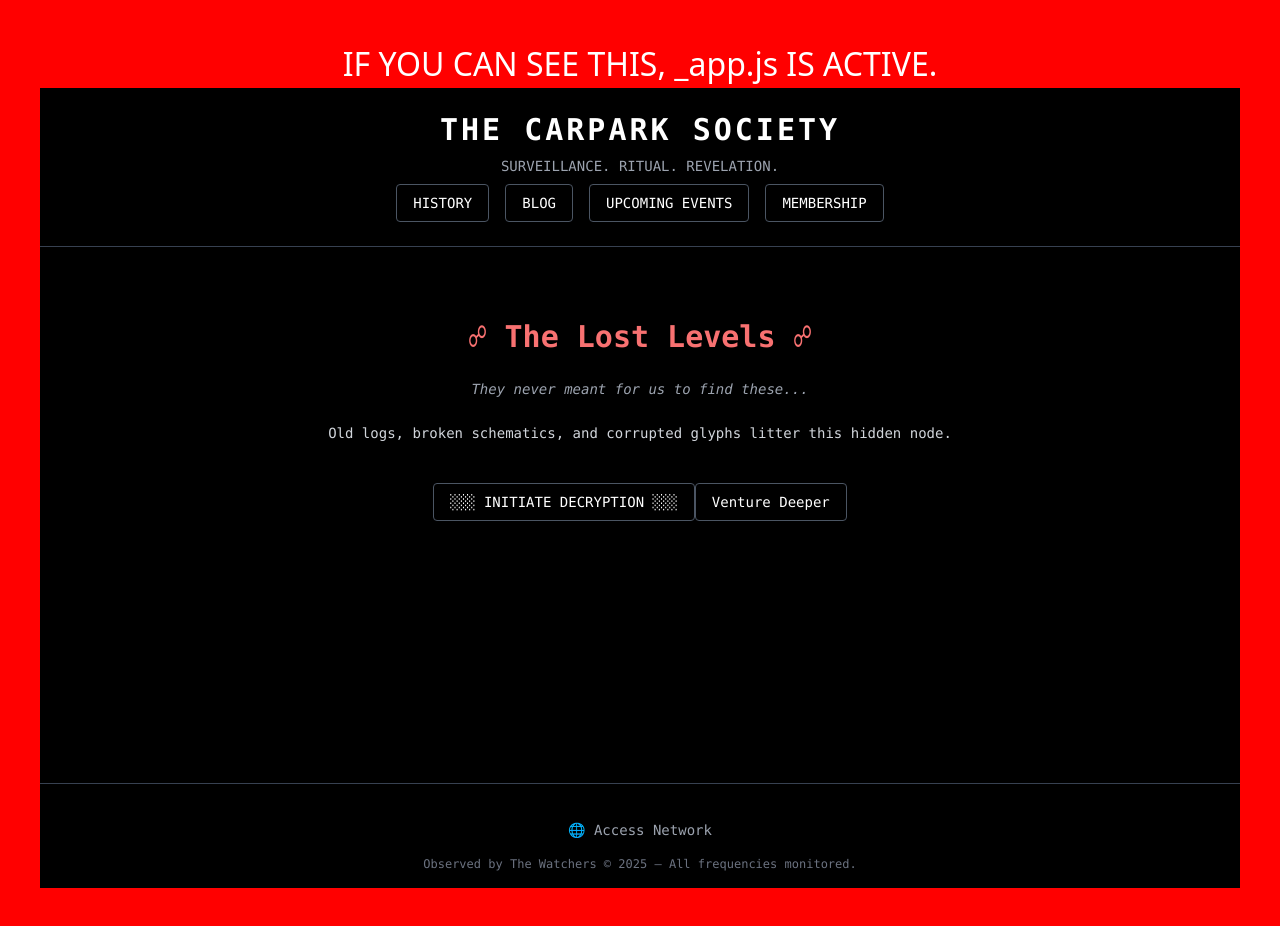
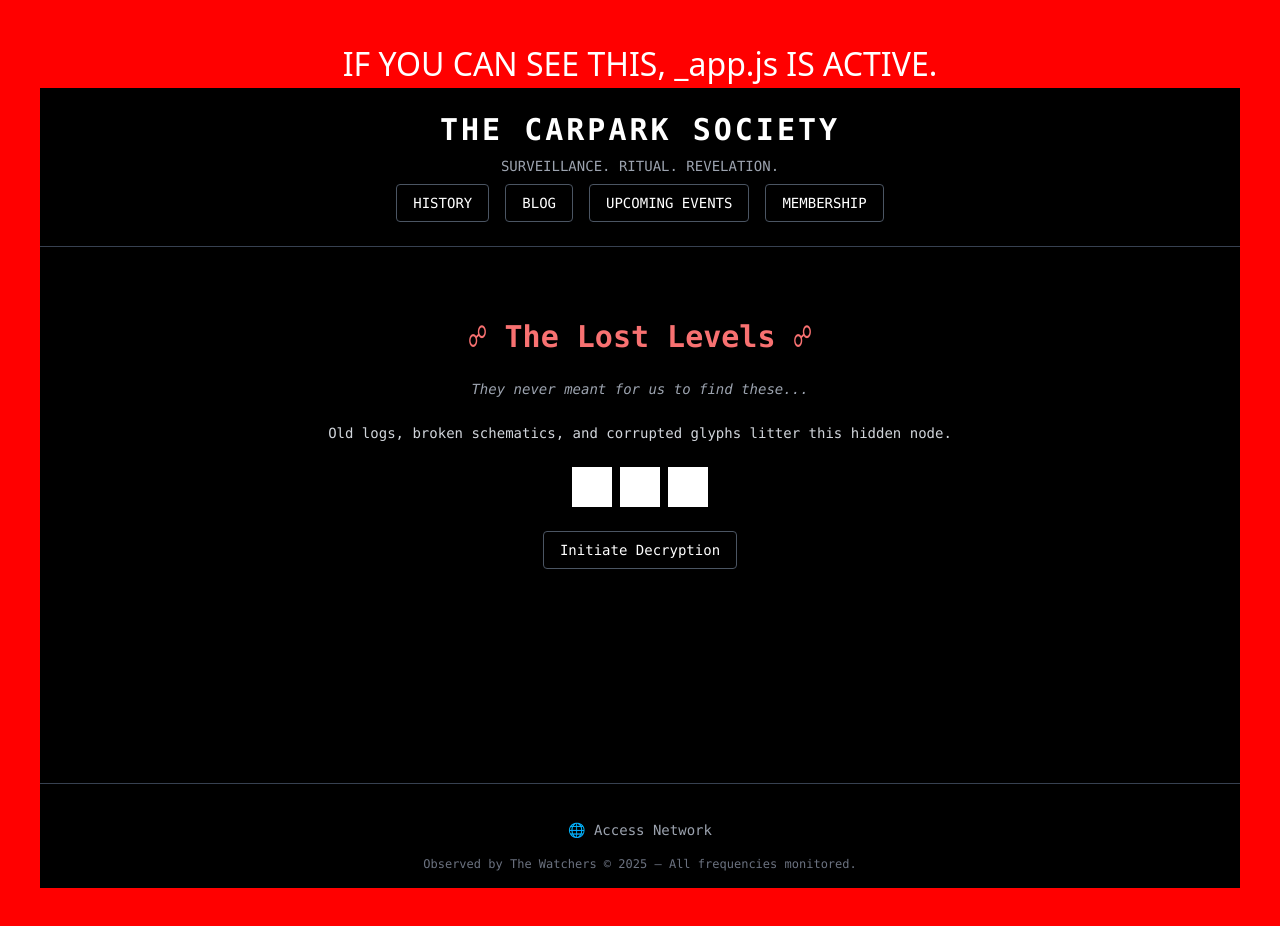
Before and after one commit to The-CARPARK/carpark-society-site, a Next.js app: page /the_lost_levels in a window 1280 px wide. Built offline with nearby package versions, Linux system fonts and the light colour scheme.

Commit message:
Update the_lost_levels.tsx

```diff
--- a/pages/the_lost_levels.tsx
+++ b/pages/the_lost_levels.tsx
@@ -1,13 +1,30 @@
+
 import Head from "next/head";
 import Layout from "../components/Layout";
 import Link from "next/link";
 import { useState } from "react";
+import { useRouter } from "next/router";
 
 export default function TheLostLevels() {
+  const [inputs, setInputs] = useState(["", "", ""]);
+  const [code, setCode] = useState("");
   const [decrypted, setDecrypted] = useState(false);
+  const router = useRouter();
+
+  const handleChange = (index: number, value: string) => {
+    const newInputs = [...inputs];
+    newInputs[index] = value.slice(-1); // Only one character
+    setInputs(newInputs);
+  };
 
   const handleDecrypt = () => {
-    setDecrypted(true);
+    if (inputs.every(i => i === "6")) {
+      setCode("A7X-93L-R9F");
+      setDecrypted(true);
+    } else {
+      alert("You are not worthy.");
+      router.push("/");
+    }
   };
 
   return (
@@ -23,25 +40,31 @@ export default function TheLostLevels() {
             Old logs, broken schematics, and corrupted glyphs litter this hidden node.
           </p>
 
+          <div className="flex justify-center space-x-2 mt-4">
+            {inputs.map((val, i) => (
+              <input
+                key={i}
+                type="text"
+                maxLength={1}
+                value={val}
+                onChange={(e) => handleChange(i, e.target.value)}
+                className="w-10 h-10 text-center text-black"
+              />
+            ))}
+          </div>
+
           <button
             onClick={handleDecrypt}
-            className="mt-6 px-4 py-2 border border-gray-600 rounded hover:bg-gray-800 hover:text-white transition-colors text-sm"
+            className="mt-4 px-4 py-2 border border-gray-600 rounded hover:bg-gray-800 hover:text-white transition-colors text-sm"
           >
-            ░░░ INITIATE DECRYPTION ░░░
+            Initiate Decryption
           </button>
 
           {decrypted && (
-            <div className="mt-6 text-green-400 text-sm space-y-2">
-              <p>▚ Decryption Successful ▞</p>
-              <p>REVELATION CODE: <span className="font-mono">A7X-93L-R9F</span></p>
+            <div className="mt-6 text-green-400 font-mono text-lg">
+              {code}
             </div>
           )}
-
-          <Link href="/deeper">
-            <button className="mt-10 px-4 py-2 border border-gray-600 rounded hover:bg-gray-800 hover:text-white transition-colors text-sm">
-              Venture Deeper
-            </button>
-          </Link>
         </div>
       </Layout>
     </>
```
